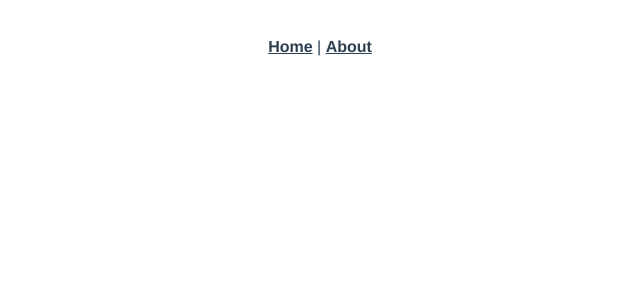
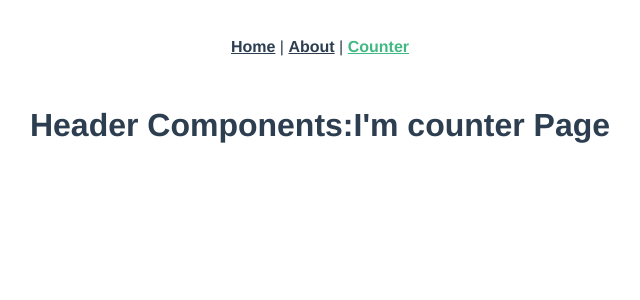
Before and after one commit to AndyChuang1/vue-learning, a Vue app: page /counter in a window 1280 px wide. Shown: the top 300 px of the page, without its empty margins (320-960 px from the left). Built offline with nearby package versions, Linux system fonts and the light colour scheme.

Commit message:
Basic Router sample

```diff
--- a/src/App.vue
+++ b/src/App.vue
@@ -1,10 +1,10 @@
 <template>
   <div id="app">
     <div id="nav">
-      <router-link to="/">Home</router-link> |
-      <router-link to="/about">About</router-link>
+      <router-link to="/">Home</router-link> | <router-link to="/about">About</router-link> |
+      <router-link to="/counter">Counter</router-link>
     </div>
-    <router-view/>
+    <router-view />
   </div>
 </template>
 
--- a/src/router/index.js
+++ b/src/router/index.js
@@ -1,6 +1,7 @@
 import Vue from 'vue';
 import VueRouter from 'vue-router';
 import Home from '../views/Home.vue';
+import Counter from '../views/Counter.vue';
 
 Vue.use(VueRouter);
 
@@ -9,6 +10,11 @@ const routes = [
     path: '/',
     name: 'Home',
     component: Home,
+  },
+  {
+    path: '/counter',
+    name: 'Counter',
+    component: Counter,
   },
   {
     path: '/about',
--- /dev/null
+++ b/src/views/Counter.vue
@@ -0,0 +1,14 @@
+<template>
+  <div class="counter">
+    <Header msg="I'm counter Page"></Header>
+  </div>
+</template>
+<script>
+import Header from '@/components/Header.vue';
+
+export default {
+  components: {
+    Header,
+  },
+};
+</script>
```
